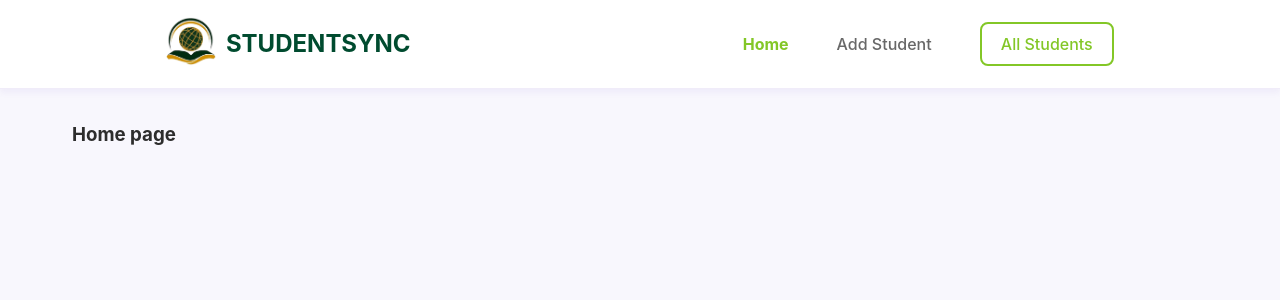
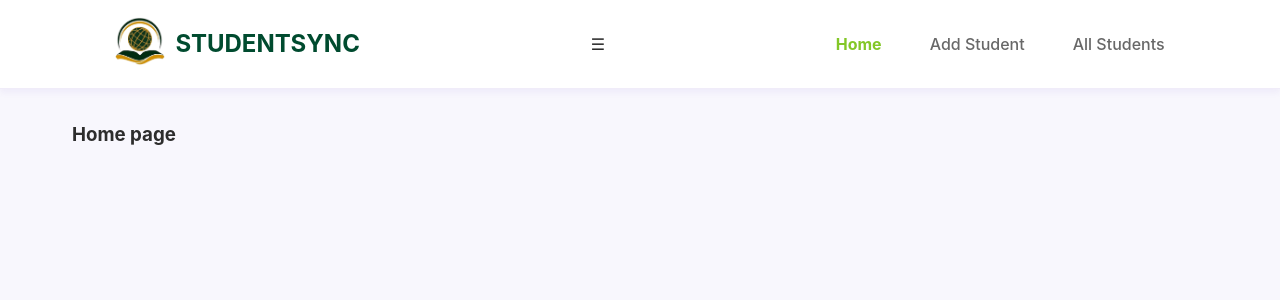
Before and after one commit to RP-Tumba/studentsync-frontend-emerald, a React (Vite) app: page / in a window 1280 px wide. Shown: the top 300 px of the page. Built offline with nearby package versions, Linux system fonts and the light colour scheme.

Commit message:
refactor : Add humbug for nav-list

```diff
--- a/src/components/Navbar.jsx
+++ b/src/components/Navbar.jsx
@@ -1,9 +1,18 @@
+import { useState } from 'react';
 import logo from '../assets/logo-smait.png';
 import { Link, NavLink } from 'react-router-dom';
+import { dark } from '@mui/material/styles/createPalette';
+// import MenuIcon from '@material-ui/icons/Menu';
+
 
 const Navbar = () => {
+  const [navData, setNavData] = useState(false)
+  const navMenu = ()=>{
+    setNavData(!navData ? true: false)
+  }
   return (
     <div className="navbar">
+
       <div className="brand">
         <div className="nav-image">
           <img src={logo} alt="" />
@@ -12,20 +21,23 @@ const Navbar = () => {
           <h1 className="text-gray">STUDENTSYNC</h1>
         </div>
       </div>
-
+           <div className='nav-display-manu' onClick={navMenu}>
+            &#9776;
+            {navData}
+            </div>
       <div className="nav-right">
-        <ul>
+        <ul className={navData ? "active-nav":""}>
           <li>
-            <NavLink to="/">Home</NavLink>
+            <NavLink to="/" className="text-black">Home</NavLink >
           </li>
           <li>
-            <NavLink to="/AddStudent" className="text-black">
+            <NavLink to="/create-student" className="text-black">
               Add Student
             </NavLink>
           </li>
           <li>
-            <NavLink to="/AllStudents" className="text-green">
-              <button className="text-green btn-outline-green"> All Students</button>
+            <NavLink to="/students" className="text-black">
+              All Students
             </NavLink>
           </li>
         </ul>
```
